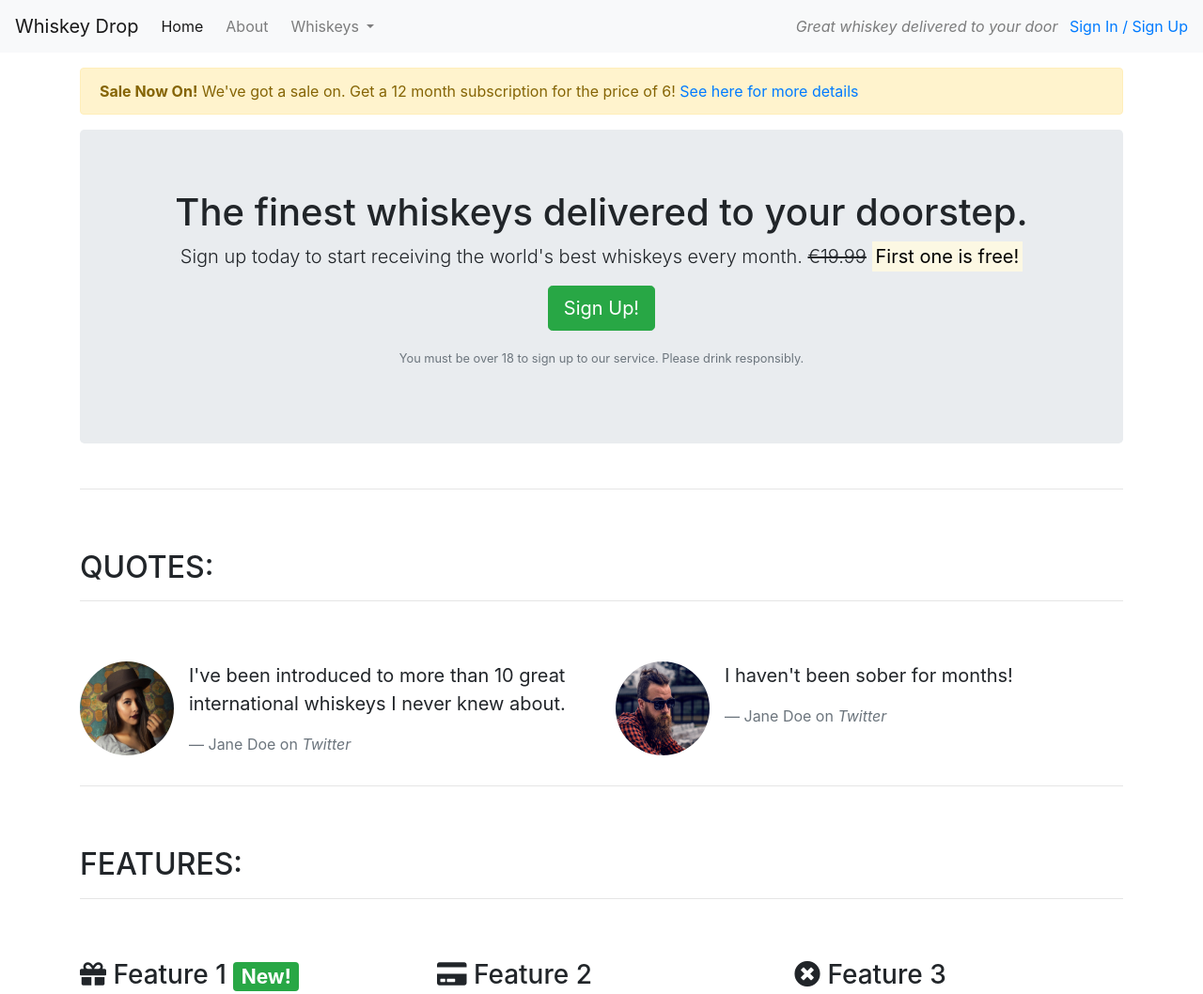
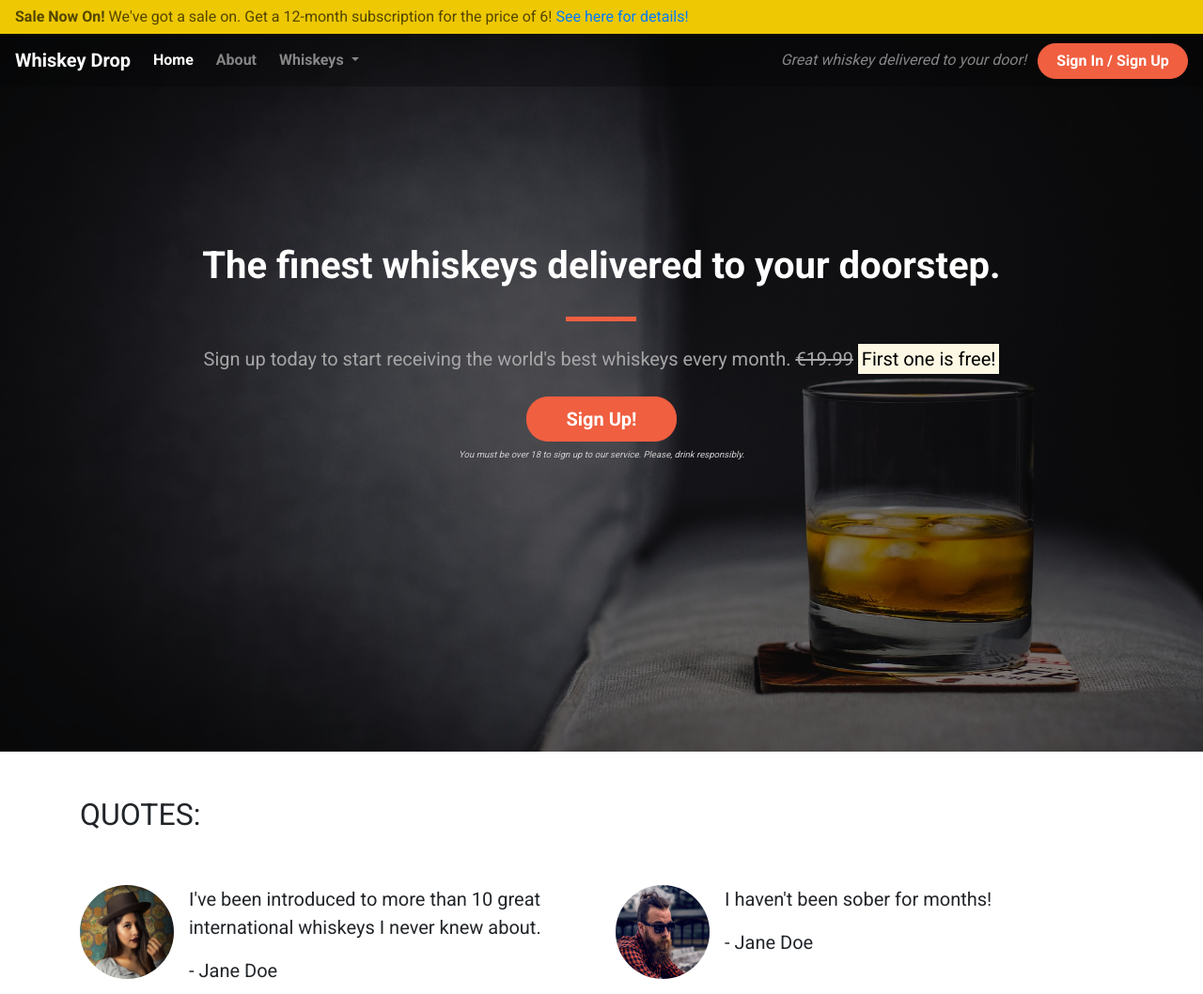
Before and after one commit to legenduzair/bootstrap-uzair, a plain HTML site: page index.html in a window 1280 px wide. Shown: the top 1058 px of the page at 94% size. Drawn offline with nearby package versions, Linux system fonts and the light colour scheme.

Commit message:
Style nav and alert bar

```diff
--- /dev/null
+++ b/css/style.css
@@ -0,0 +1,139 @@
+body {
+    font-family: 'Roboto', sans-serif;
+}
+
+.alert-container .col-12 {
+    padding-left: 0;
+    padding-right: 0;
+}
+
+.site-wide-alert {
+    color: #544600;
+    background-color: #eec802;
+    border-color: #eec802;
+    padding: 5px 15px;
+    margin-bottom: 0;
+    border: 1px solid transparent;
+    border-radius: 0;
+}
+
+
+.callout-container {
+    height: 100vh;
+
+    background: url('../images/whiskey-background.jpg') no-repeat bottom right fixed;
+    -webkit-background-size: cover;
+    -moz-background-size: cover;
+    -o-background-size: cover;
+    background-size: cover;
+
+    display: flex;
+    align-items: center;
+    justify-content: center;
+
+    position: relative;
+}
+
+.opaque-overlay {
+    position: absolute;
+    top: 0;
+    left: 0;
+    height: 100%;
+    width: 100%;
+    background-color: rgba(0, 0, 0, 0.5);
+}
+
+/* Navbar */
+
+.navalert-container {
+    position: absolute;
+    top: 0;
+    left: 0;
+    z-index: 1;
+    padding-left: 0;
+    padding-right: 0;
+}
+
+.navbar {
+    margin-bottom: 0;
+    width: 100%;
+    background-color: rgba(0, 0, 0, .25);
+    border: 0;
+}
+
+.navbar .navbar-toggler {
+    border: 0;
+}
+
+.navbar .navbar-brand {
+    font-weight: bold;
+}
+
+.navbar .navbar-nav a {
+    font-weight: bold;
+}
+
+
+/* Jumbotron */
+
+.jumbotron {
+    background-color: transparent;
+}
+
+.jumbotron h1 {
+    color: white;
+    font-weight: bold;
+    margin-bottom: 30px;
+    color: white;
+}
+
+.jumbotron .lead {
+    color: #a7a7a7;
+    margin: 25px 0;
+}
+
+.jumbotron small {
+    font-size: 60%;
+    font-style: italic;
+    color: #d0d0d0;
+}
+
+/* Block dividers */
+
+.block-divider {
+    width: 75px;
+    height: 5px;
+    border: 0;
+    background-color: #444;
+}
+
+.block-divider--orange {
+    background-color: #f05f40;
+}
+
+.block-divider--short {
+    width: 35px;
+}
+
+/* Buttons */
+
+.btn--cta {
+    font-weight: bold;
+    border-radius: 23px;
+    width: 160px;
+}
+
+.btn--red {
+    color: white;
+    background-color: #f05f40;
+    border-color: #f05f40;
+}
+
+.btn--red:hover,
+.btn--red:active,
+.btn--red:focus,
+.btn--red:active:focus {
+    background-color: #df4929;
+    border-color: #df4929;
+    color: white;
+}
--- a/index.html
+++ b/index.html
@@ -3,17 +3,27 @@
 
 <head>
     <meta charset="utf-8">
+    <title>Whiskey Drop | Taste a new whiskey every month</title>
     <meta name="viewport" content="width=device-width, initial-scale=1.0">
-    <title>Whiskey Drop | Taste a new whiskey every month</title>
     <link rel="stylesheet" href="https://maxcdn.bootstrapcdn.com/bootstrap/4.1.3/css/bootstrap.min.css">
     <link rel="stylesheet" href="https://use.fontawesome.com/releases/v5.6.1/css/all.css" integrity="sha384-gfdkjb5BdAXd+lj+gudLWI+BXq4IuLW5IT+brZEZsLFm++aCMlF1V92rMkPaX4PP" crossorigin="anonymous">
+    <link href="https://fonts.googleapis.com/css?family=Roboto:400,700" rel="stylesheet">
+    <link rel="stylesheet" href="css/style.css" type="text/css" />
 </head>
 
 <body>
-    <!--Nav-->
-    <nav class="navbar navbar-light navbar-expand-sm bg-light">
-        <a href="/" class="navbar-brand">
-                    Whiskey Drop</a>
+    <div class="container-fluid navalert-container">
+        <div class="container-fluid alert-container">
+            <div class="row d-none d-sm-block">
+                <div class="col-12">
+                    <div class="site-wide-alert alert alert-warning">
+                        <strong>Sale Now On!</strong> We've got a sale on. Get a 12-month subscription for the price of 6! <a href="">See here for details!</a>
+                    </div>
+                </div>
+            </div>
+        </div>
+        <nav class="navbar navbar-dark navbar-expand-sm">
+            <a href="/" class="navbar-brand">Whiskey Drop</a>
 
             <button class="navbar-toggler ml-auto" type="button" data-toggle="collapse" data-target="#navbarNavDropdown" aria-controls="navbarNavDropdown" aria-expanded="false" aria-label="Toggle navigation">
         <span class="navbar-toggler-icon"></span></button>
@@ -21,7 +31,7 @@
             <div class="collapse navbar-collapse" id="navbarNavDropdown">
                 <ul class="navbar-nav mr-auto">
                     <li class="active nav-item mr-2"><a class="nav-link" href="/">Home</a></li>
-                <li class="nav-item mr-2"><a class="nav-link" href="">About</a></li>
+                    <li class="nav-item mr-2"><a class="nav-link" href="/about">About</a></li>
                     <li class="nav-item dropdown">
                         <a class="nav-link dropdown-toggle" href="#" id="navbarDropdownMenuLink" role="button" data-toggle="dropdown" aria-haspopup="true" aria-expanded="false">
           Whiskeys
@@ -34,45 +44,41 @@
                         </div>
                     </li>
 
-                <li class="nav-item mr-2 d-block d-sm-none"><a class="nav-link" href="">Sign In / Sign Up</a></li>
+                    <li class="nav-item mr-2 d-block d-sm-none"><a class="nav-link" href="/login">Sign In / Sign Up</a></li>
                 </ul>
             </div>
             <div class="d-none d-md-block">
-            <p class="navbar-text my-auto mr-2"><i>Great whiskey delivered to your door</i></p>
-            <a href="/login">Sign In / Sign Up</a>
+                <p class="navbar-text my-auto mr-2"><i>Great whiskey delivered to your door!</i></p>
+                <a href="/login" class="btn btn--cta btn--red">Sign In / Sign Up</a>
             </div>
-        <!--</div>-->
         </nav>
-    <article class="container mt-3">
-        <div class="row d-none d-sm-block">
-            <div class="col-12">
-                <div class="alert alert-warning">
-                    <strong>Sale Now On!</strong> We've got a sale on. Get a 12 month subscription for the price of 6! <a href="">See here for more details</a>
     </div>
-            </div>
-        </div>
+    <div class="container-fluid callout-container">
         <!-- Callout -->
+        <div class="opaque-overlay">&nbsp;</div>
         <div class="row">
             <div class="col-12">
                 <section class="callout jumbotron text-center">
-                    <h1>The finest whiskeys delivered to your doorstep.</h1>
+                    <h1 class="jumbotron-header">The finest whiskeys delivered to your doorstep.</h1>
+                    <hr class="block-divider block-divider--orange">
                     <p class="lead">Sign up today to start receiving the world's best whiskeys every month.
                         <s class="d-none d-sm-inline">€19.99</s>
                         <span class="d-inline d-sm-none"><br></span>
                         <strong><mark>First one is free!</mark></strong></p>
-                    <p><button class="btn btn-lg btn-success" data-toggle="modal" data-target="#signUpModal">Sign Up!</button></p>
-                    <p class="text-muted"><small>You must be over 18 to sign up to our service. Please drink responsibly.</small></p>
+                    <button class="btn btn-lg btn--cta btn--red" data-toggle="modal" data-target="#signUpModal">Sign Up!</button>
+                    <p class="text-muted"><small>You must be over 18 to sign up to our service. Please, drink responsibly.</small></p>
                 </section>
             </div>
         </div>
         <!-- /.callout -->
-        <hr>
+    </div>
+
     <!-- Quotes -->
+    <div class="container quotes-container">
         <section class="quotes">
             <div class="row">
                 <div class="col-12 my-5">
                     <h2 class="text-uppercase">Quotes:</h2>
-                    <hr />
                 </div>
             </div>
             <div class="row">
@@ -84,7 +90,7 @@
                         <div class="media-body">
                             <blockquote class="blockquote">
                                 <p>I've been introduced to more than 10 great international whiskeys I never knew about.</p>
-                                <footer class="blockquote-footer">Jane Doe on <cite title="Twitter">Twitter</cite></footer>
+                                <p>- Jane Doe</p>
                             </blockquote>
                         </div>
                     </div>
@@ -97,7 +103,7 @@
                         <div class="media-body">
                             <blockquote class="blockquote">
                                 <p>I haven't been sober for months!</p>
-                                <footer class="blockquote-footer">Jane Doe on <cite title="Twitter">Twitter</cite></footer>
+                                <p>- Jane Doe</p>
                             </blockquote>
                         </div>
                     </div>
@@ -105,19 +111,20 @@
             </div>
         </section>
         <!-- /.quotes -->
-        <hr>
+    </div>
+
     <!-- Features -->
+    <div class="features-container">
         <section class="features">
             <div class="row">
                 <div class="col-12 my-5">
                     <h2 class="text-uppercase">Features:</h2>
-                    <hr />
                 </div>
             </div>
             <div class="row">
                 <div class="col-12 col-md-6 col-lg-4">
                     <div class="feature">
-                        <h3><i class="fas fa-gift d-none d-sm-inline"></i> Feature 1 <span class="badge badge-success">New!</span></h3>
+                        <h3><i class="fas fa-gift d-none d-sm-inline"></i> Feature 1 <span class="badge badge-success">NEW!</span></h3>
                         <p>Lorem ipsum dolor sit amet, consectetur adipiscing elit, sed do eiusmod tempor incididunt ut labore et dolore magna aliqua. Ut enim ad minim veniam, quis nostrud exercitation ullamco laboris nisi ut aliquip ex ea commodo consequat.</p>
                         <p><a class="btn btn-sm btn-light" href="">Read More</a></p>
                     </div>
@@ -139,7 +146,7 @@
             </div>
         </section>
         <!-- /.features -->
-    </article>
+    </div>
 
     <div class="modal" tabindex="-1" role="dialog" id="signUpModal">
         <div class="modal-dialog" role="document">
```
Also changed, not shown: images/whiskey-background.jpg (added). Lines whose indentation alone changed are shown as unchanged.
